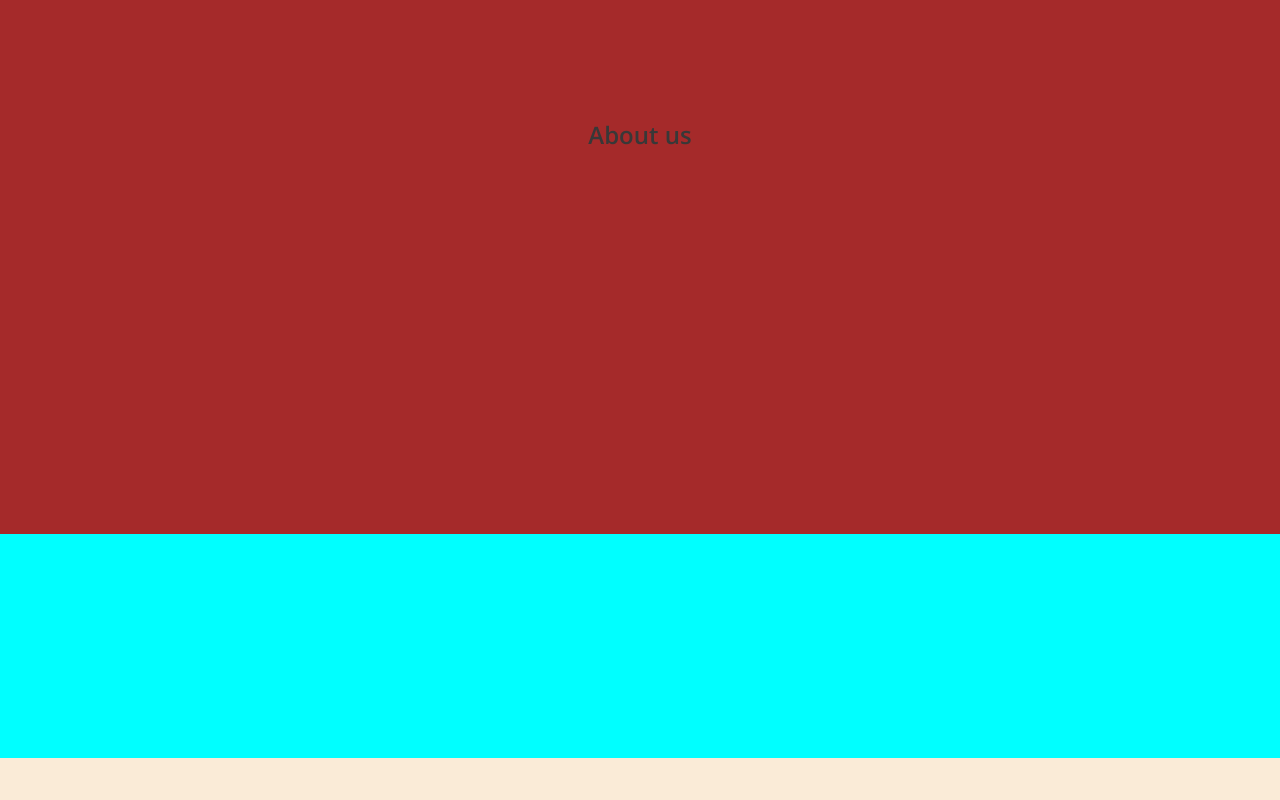
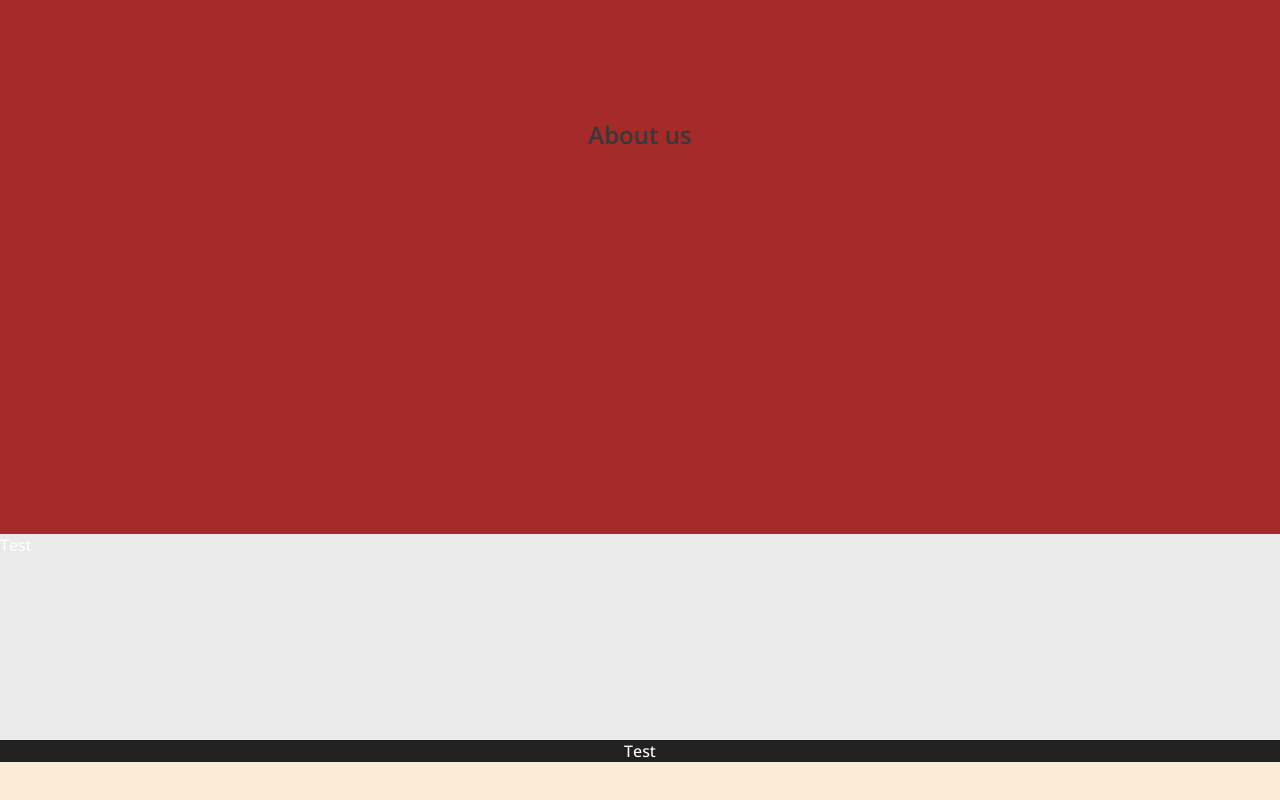
Before and after one commit to gdscustp/USTP-Website, a React (Create React App) app: page /aboutus in a window 1280 px wide. Shown: the part 266-1066 px from the top of the page. Built offline with nearby package versions, Linux system fonts and the light colour scheme; the HTML template or start-up script is replaced by a standard one.

Commit message:
minor changes

```diff
--- a/public/index.html
+++ b/public/index.html
@@ -5,6 +5,7 @@
     <link rel="icon" href="%PUBLIC_URL%/favicon.ico" />
     <meta name="viewport" content="width=device-width, initial-scale=1" />
     <meta name="theme-color" content="#000000" />
+
     <meta
       name="description"
       content="Web site created using create-react-app"
--- a/src/components/footer.css
+++ b/src/components/footer.css
@@ -12,7 +12,7 @@
 .upper {
     height: 80%;
     width: 100%;
-    background-color: aqua;
+    background-color: #EAEAEA;
 }
 
 .lower {
--- a/src/components/footer.js
+++ b/src/components/footer.js
@@ -4,8 +4,10 @@ export default function Footer() {
     return (
         <footer className='footer'>
            <div className='upper'>
+           <p>Test</p>
 
            </div>
+           <p>Test</p>
 
            <div className='lower'>
 
--- a/src/pages/home.js
+++ b/src/pages/home.js
@@ -40,7 +40,7 @@ export default function Home() {
 
                         <div className="about-content">
                             <div className="about-left">
-                                <img src={About} alt='About us' />
+                                <img src={About} alt='About us' draggable={false}/>
                             </div>
 
                             <div className="about-right">
@@ -76,7 +76,7 @@ export default function Home() {
                             </div>
 
                             <div className="team-right">
-                                <img src={About} alt='About us' />
+                                <img src={About} alt='About us' draggable={false}/>
 
 
 
```
